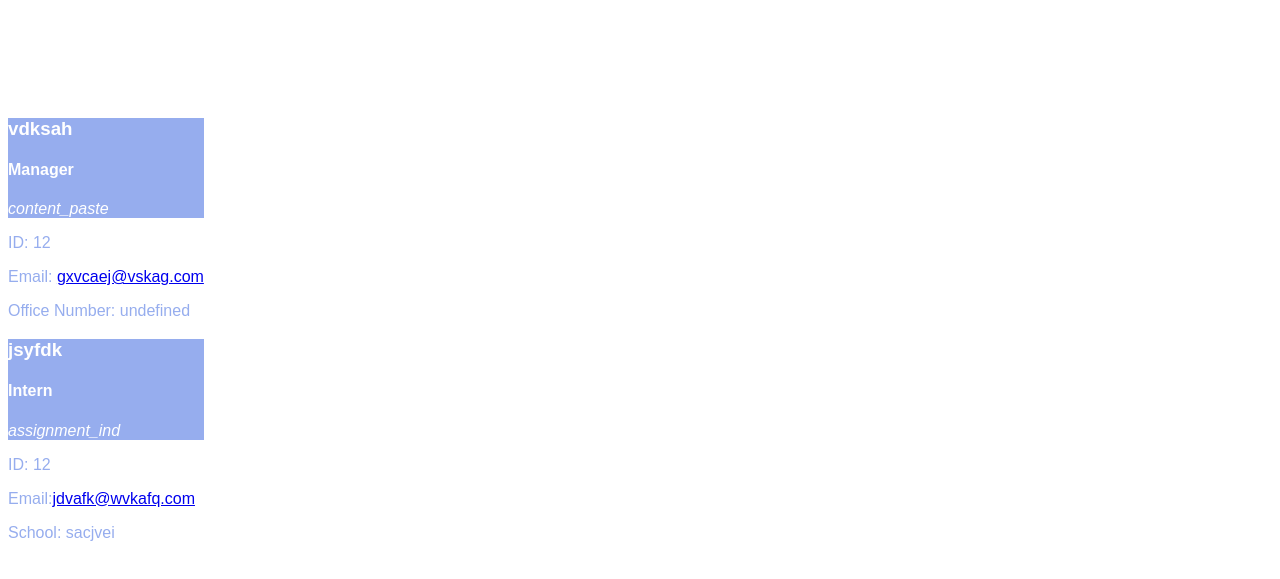
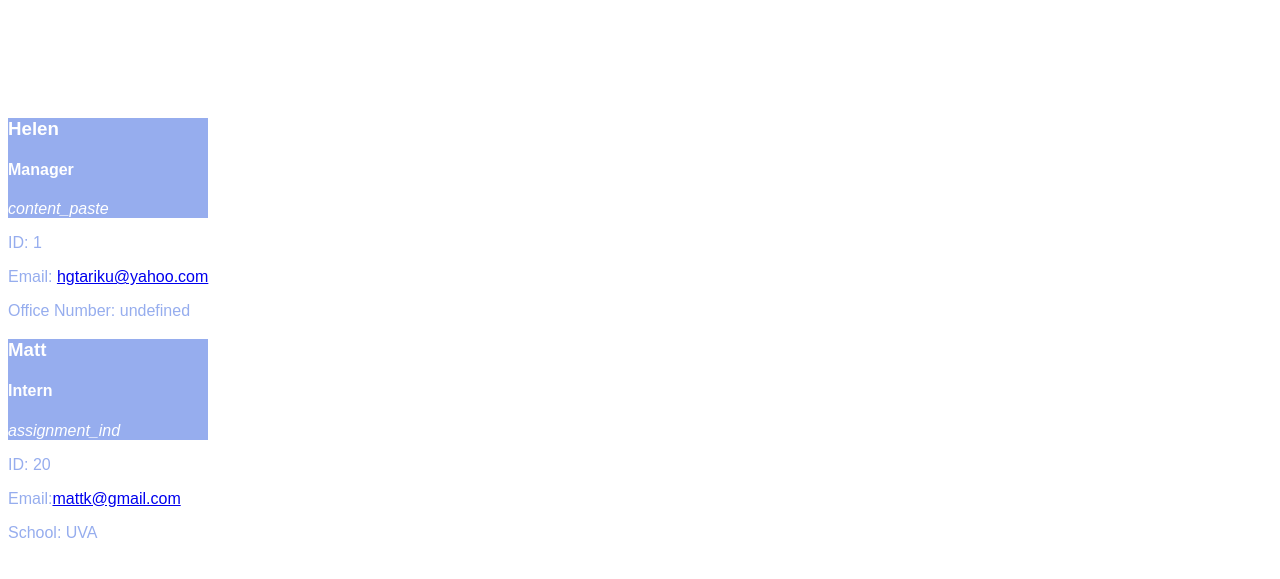
Before and after one commit to htariku/Team-Profile-Generator-RPG, a website: page dist/index.html in a window 1280 px wide. Shown: the part 89-668 px from the top of the page. Drawn offline with Linux system fonts and the light colour scheme.

```diff
--- a/dist/index.html
+++ b/dist/index.html
@@ -21,12 +21,12 @@
     <div class="col-4 mt-4">
         <div class="card h-100">
             <div class="card-header">
-                <h3>vdksah</h3>
+                <h3>Helen </h3>
                 <h4>Manager</h4><i class="material-icons">content_paste</i>
             </div>
             <div class="card-body">
-                <p class="id">ID: 12</p>
-                <p class="email">Email: <a href="mailto:gxvcaej@vskag.com">gxvcaej@vskag.com</a></p>
+                <p class="id">ID: 1</p>
+                <p class="email">Email: <a href="mailto:hgtariku@yahoo.com">hgtariku@yahoo.com</a></p>
                 <p class="office">Office Number: undefined</p>
             </div>
         </div>
@@ -35,13 +35,13 @@
     <div class="col-4 mt-4">
         <div class="card h-100">
             <div class="card-header">
-                <h3>jsyfdk</h3>
+                <h3>Matt</h3>
                 <h4>Intern</h4><i class="material-icons">assignment_ind</i>
             </div>
             <div class="card-body">
-                <p class="id">ID: 12</p>
-                <p class="email">Email:<a href="mailto:jdvafk@wvkafq.com">jdvafk@wvkafq.com</a></p>
-                <p class="school">School: sacjvei</p>
+                <p class="id">ID: 20</p>
+                <p class="email">Email:<a href="mailto:mattk@gmail.com">mattk@gmail.com</a></p>
+                <p class="school">School: UVA</p>
             </div>
     </div>
 </div>
```
Also changed, not shown: README.md.
